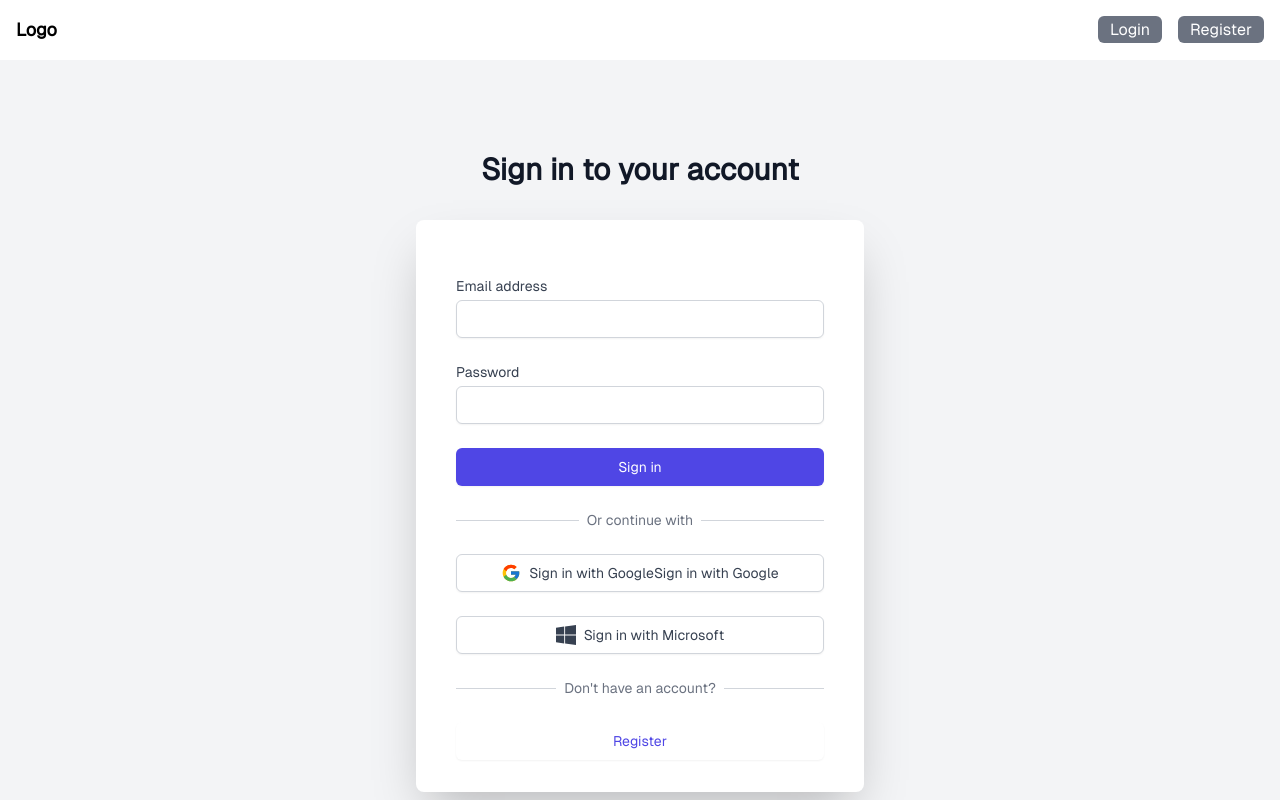
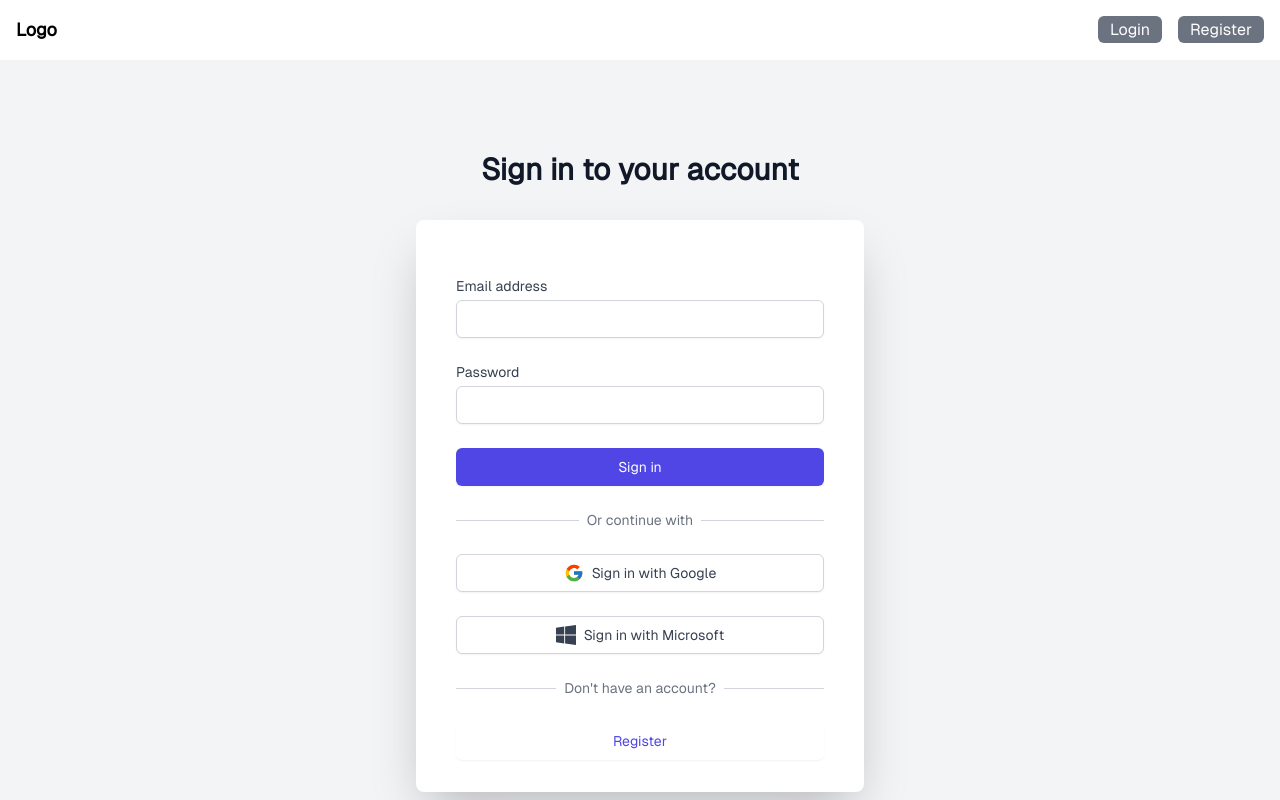
Before and after one commit to AnselmPowell/base_interface_v1, a Next.js app: page /pages/login in a window 1280 px wide. Shown: the top 800 px of the page. Built offline with nearby package versions, Linux system fonts and the light colour scheme; no server answers.

Commit message:
add fix text

```diff
--- a/src/app/components/auth/LoginForm.client.jsx
+++ b/src/app/components/auth/LoginForm.client.jsx
@@ -142,7 +142,6 @@ export default function LoginForm() {
                 className="w-full flex items-center justify-center px-4 py-2 border border-gray-300 rounded-md shadow-sm text-sm font-medium text-gray-700 bg-white hover:bg-gray-50 focus:outline-none focus:ring-2 focus:ring-offset-2 focus:ring-indigo-500 transition duration-150 ease-in-out"
                 >
                 <FcGoogle className="h-5 w-5 mr-2" />
-                Sign in with Google
                 {isLoading ? 'Loading...' : 'Sign in with Google'}
               </button>
             </div>
```
